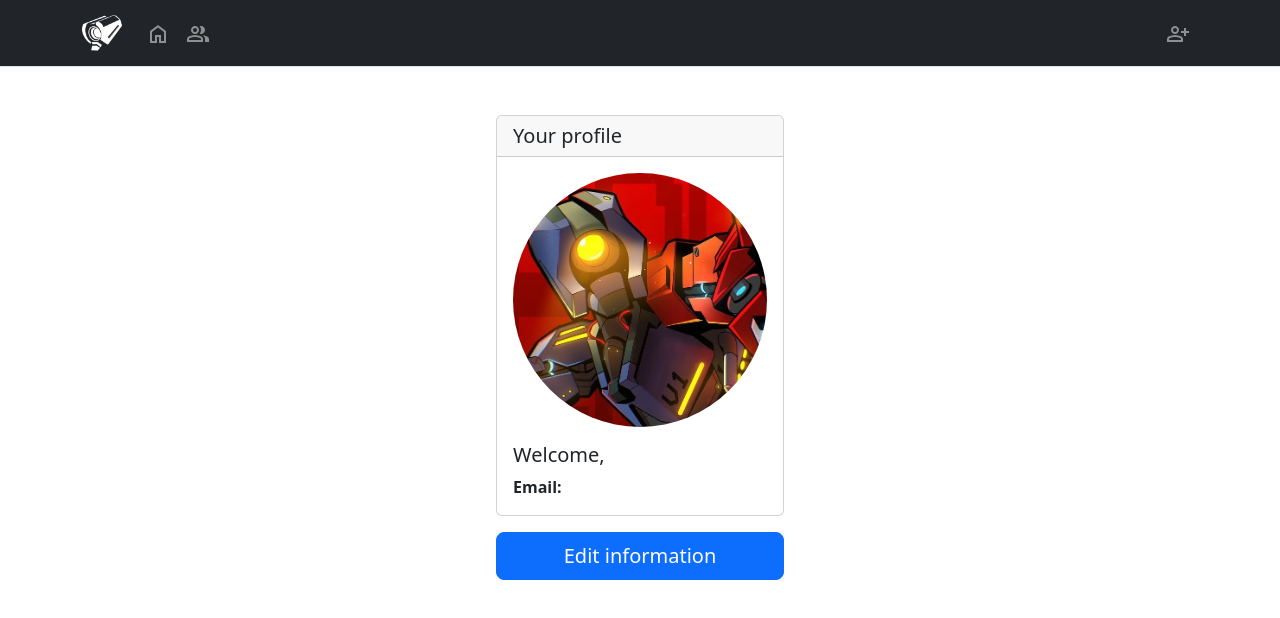
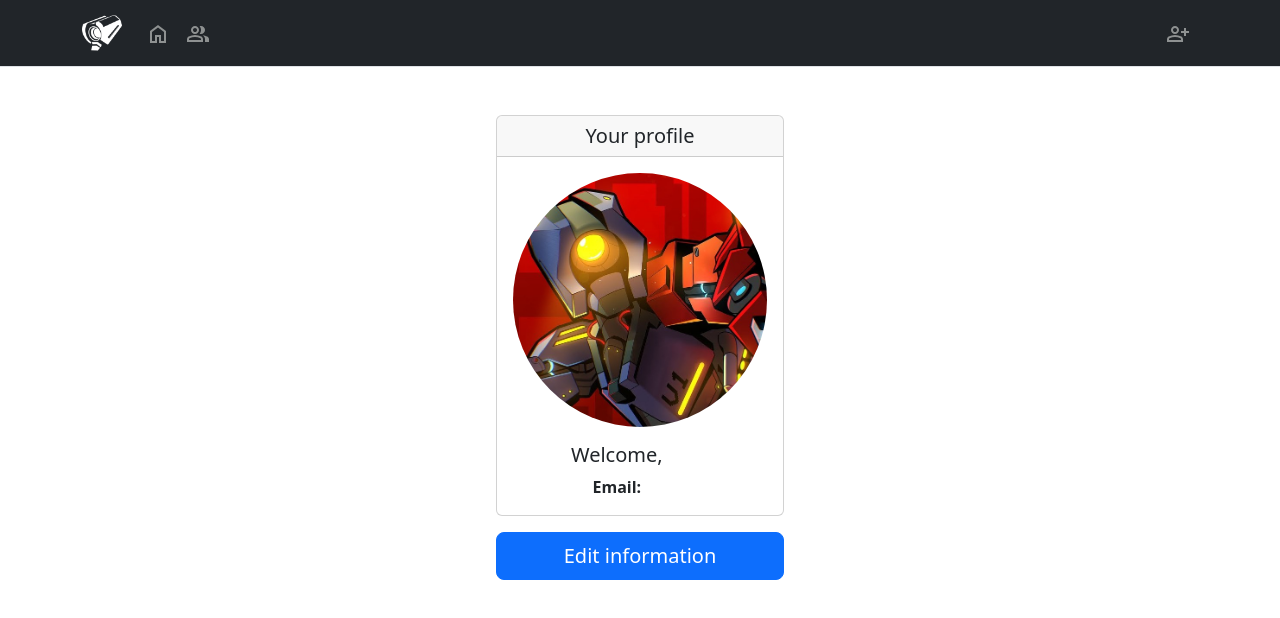
Before and after one commit to shivanshgalaxy/react-user-page, a React (Vite) app: page /profile in a window 1280 px wide. Shown: the top 618 px of the page. Built offline with nearby package versions, Linux system fonts and the light colour scheme; a web font is replaced by a local one.

Commit message:
Swap places of the email and username forms

```diff
--- a/src/components/SignupForm.tsx
+++ b/src/components/SignupForm.tsx
@@ -40,20 +40,20 @@ function SignupForm({ onUserSubmit, children }: Props) {
 
   return (
     <Form className="mt-3" onSubmit={handleSubmit}>
+      <Form.Group className="mb-3" controlId="inputUsername">
+        <Form.Control
+          type="text"
+          value={firstName}
+          onChange={handleNameChange}
+          placeholder="Name"
+        />
+      </Form.Group>
       <Form.Group className="mb-3" controlId="inputEmail1">
         <Form.Control
           type="email"
           value={email}
           onChange={handleEmailChange}
           placeholder="Email"
-        />
-      </Form.Group>
-      <Form.Group className="mb-3" controlId="inputUsername">
-        <Form.Control
-          type="text"
-          value={firstName}
-          onChange={handleNameChange}
-          placeholder="Name"
         />
       </Form.Group>
       <Button type="submit" variant="primary">
--- a/src/pages/ProfilePage.tsx
+++ b/src/pages/ProfilePage.tsx
@@ -1,57 +1,3 @@
-// import React, { useState } from "react";
-// import { Button, Card, Col, Container, Row, Image } from "react-bootstrap";
-//
-// function ProfilePage() {
-//   const [firstName, setFirstName] = useState(
-//       JSON.parse(localStorage.getItem("firstName") || '""'),
-//   );
-//   const [email, setEmail] = useState(
-//       JSON.parse(localStorage.getItem("email") || '""'),
-//   );
-//
-//   const handleEdit = () => {
-//
-//   };
-//
-//   return (
-//       <Container className="mt-5">
-//         <Row className="justify-content-md-center">
-//           <Col md="auto">
-//             <Card style={{ width: '18rem' }}>
-//               <Card.Header as="h5">Your profile</Card.Header>
-//               <Card.Body>
-//                <Image
-//                     src="icon.jpg"
-//                     roundedCircle
-//                     fluid
-//                 />
-//                 <Row className="align-items-center mt-3">
-//                   <Col md="10">
-//                     <Card.Title>Welcome, {firstName}</Card.Title>
-//                     <Card.Text>
-//                       <strong>Email:</strong> {email}
-//                     </Card.Text>
-//                   </Col>
-//                 </Row>
-//               </Card.Body>
-//             </Card>
-//             <div className="d-grid gap-2 mt-3">
-//               <Button
-//                   onClick={handleEdit}
-//                   type="button"
-//                   size="lg"
-//               >
-//                 Edit information
-//               </Button>
-//             </div>
-//           </Col>
-//         </Row>
-//       </Container>
-//   );
-// }
-//
-// export default ProfilePage;
-
 import React, { useState } from "react";
 import {
   Button,
@@ -108,7 +54,7 @@ function ProfilePage() {
     <Container className="mt-5">
       <Row className="justify-content-md-center">
         <Col md="auto">
-          <Card style={{ width: "18rem" }}>
+          <Card style={{ width: "18rem" }} className="text-center">
             <Card.Header as="h5">Your profile</Card.Header>
             <Card.Body>
               <Image src="icon.jpg" roundedCircle fluid />
```
